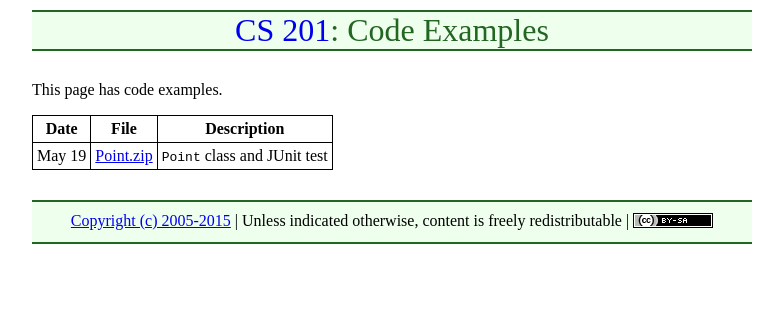
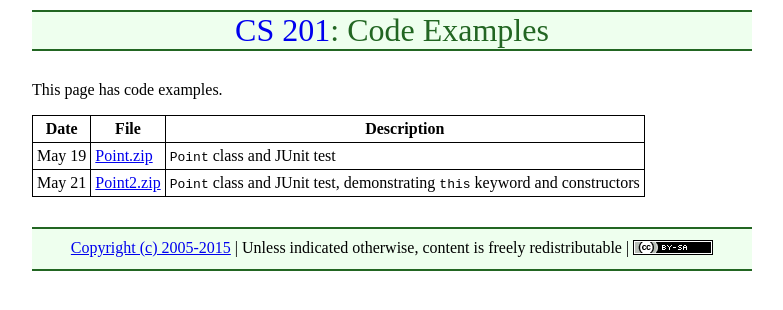
Before and after one commit to ycpcs/cs201-summer2015, a Jekyll site: the page built from examples/index.md, in a window 1280 px wide. Shown: the top 310 px of the page, without its empty margins (248-1031 px from the left). Built offline with Jekyll 4.4.1, drawn with Linux system fonts in a browser that asks for light colours; Markdown is read by kramdown in place of the engine named in the settings.

Commit message:
code examples demonstrating this kw and ctors

```diff
--- a/examples/index.md
+++ b/examples/index.md
@@ -8,3 +8,4 @@ This page has code examples.
 Date | File | Description
 ---- | ---- | -----------
 May 19 | [Point.zip](Point.zip) | `Point` class and JUnit test
+May 21 | [Point2.zip](Point2.zip) | `Point` class and JUnit test, demonstrating `this` keyword and constructors
```
Also changed, not shown: 1 other file.
